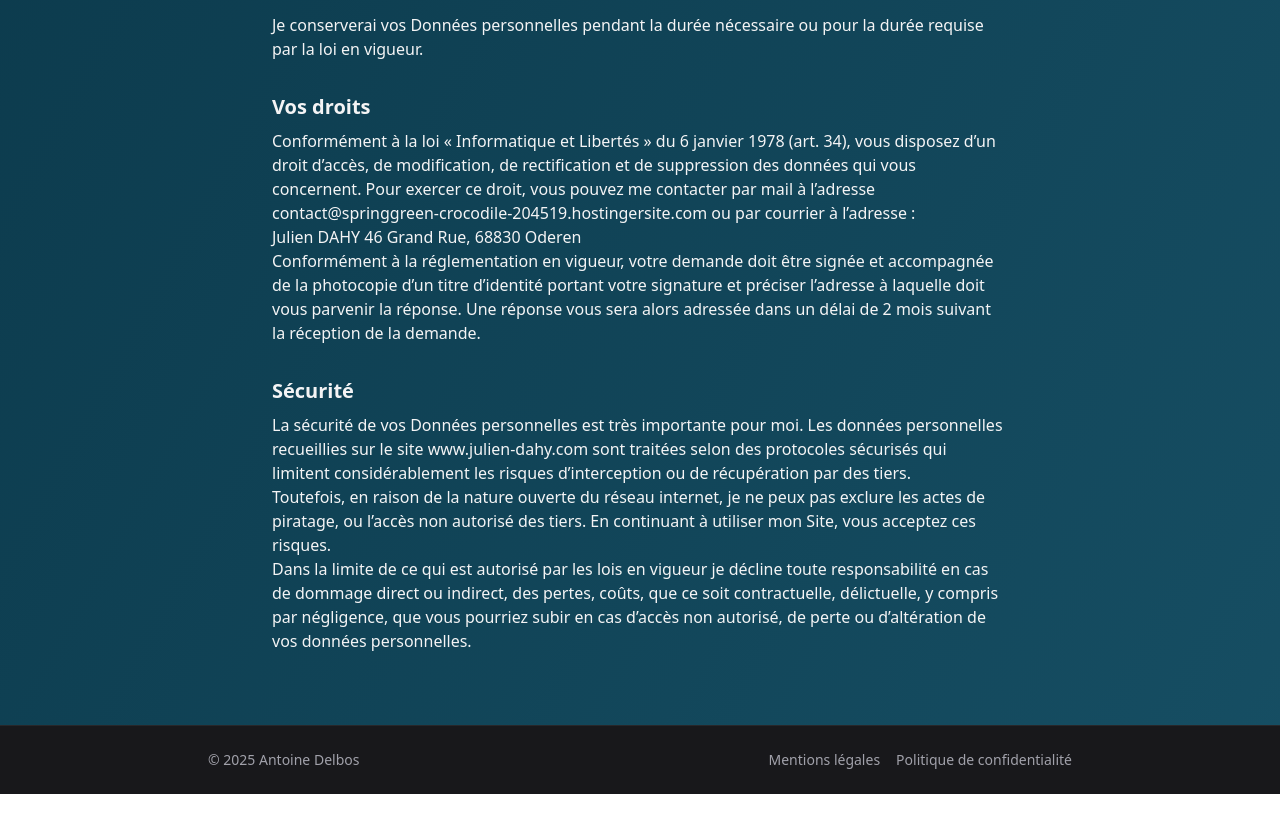
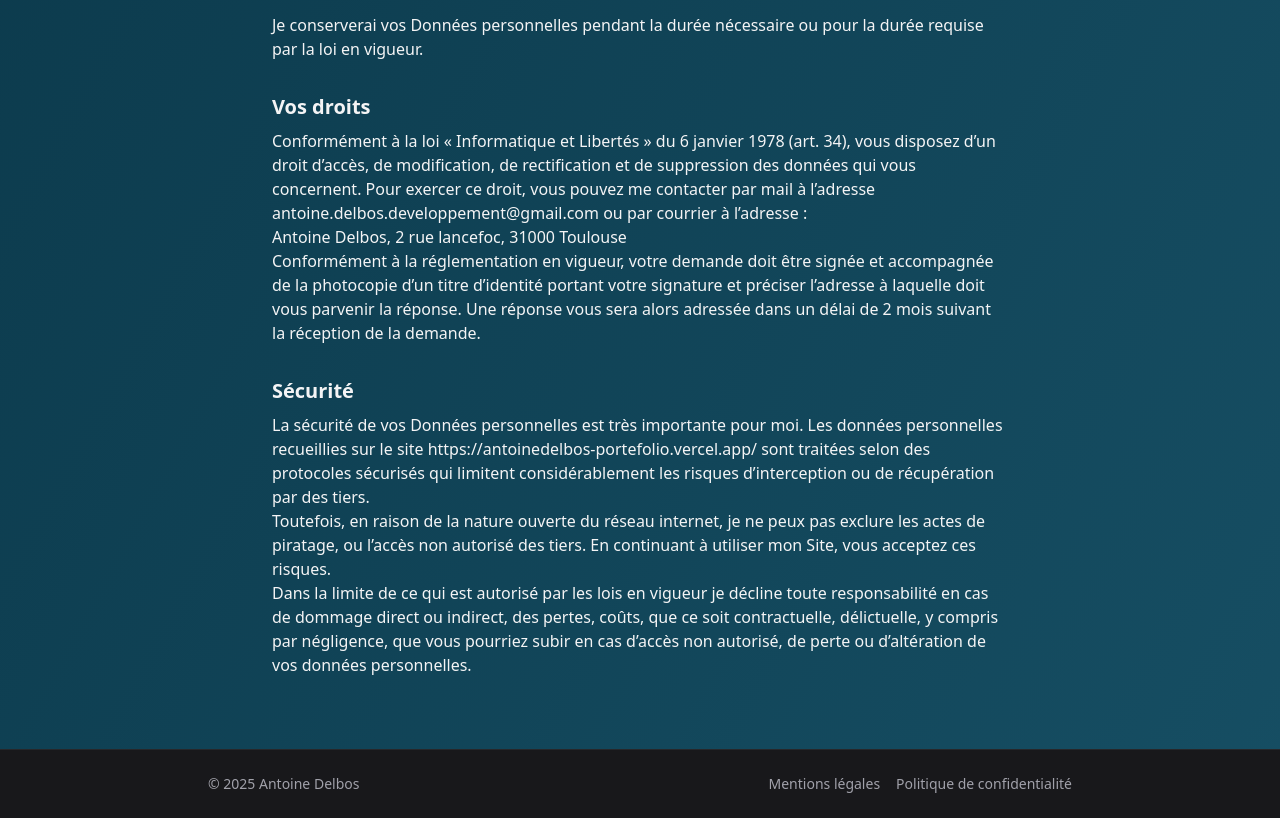
Before and after one commit to Funkysys/portefolio, a Next.js app: page /politique-confidentialite in a window 1280 px wide. Shown: the part 1527-2345 px from the top of the page. Before the commit the page ends 2321 px from the top, so only its background shows below. Built offline with nearby package versions, Linux system fonts and the light colour scheme; a web font is replaced by a local one.

Commit message:
change confidantiality

```diff
--- a/app/politique-confidentialite/page.tsx
+++ b/app/politique-confidentialite/page.tsx
@@ -125,9 +125,9 @@ const PolitiqueConfidentialite = () => (
         (art. 34), vous disposez d’un droit d’accès, de modification, de
         rectification et de suppression des données qui vous concernent. Pour
         exercer ce droit, vous pouvez me contacter par mail à l’adresse
-        contact@springgreen-crocodile-204519.hostingersite.com ou par courrier à
-        l’adresse :<br />
-        Julien DAHY 46 Grand Rue, 68830 Oderen
+        antoine.delbos.developpement@gmail.com ou par courrier à l’adresse :
+        <br />
+        Antoine Delbos, 2 rue lancefoc, 31000 Toulouse
         <br />
         Conformément à la réglementation en vigueur, votre demande doit être
         signée et accompagnée de la photocopie d’un titre d’identité portant
@@ -140,10 +140,10 @@ const PolitiqueConfidentialite = () => (
       <h2 className="text-xl font-semibold mb-2">Sécurité</h2>
       <p>
         La sécurité de vos Données personnelles est très importante pour moi.
-        Les données personnelles recueillies sur le site www.julien-dahy.com
-        sont traitées selon des protocoles sécurisés qui limitent
-        considérablement les risques d’interception ou de récupération par des
-        tiers.
+        Les données personnelles recueillies sur le site
+        https://antoinedelbos-portefolio.vercel.app/ sont traitées selon des
+        protocoles sécurisés qui limitent considérablement les risques
+        d’interception ou de récupération par des tiers.
         <br />
         Toutefois, en raison de la nature ouverte du réseau internet, je ne peux
         pas exclure les actes de piratage, ou l’accès non autorisé des tiers. En
```
